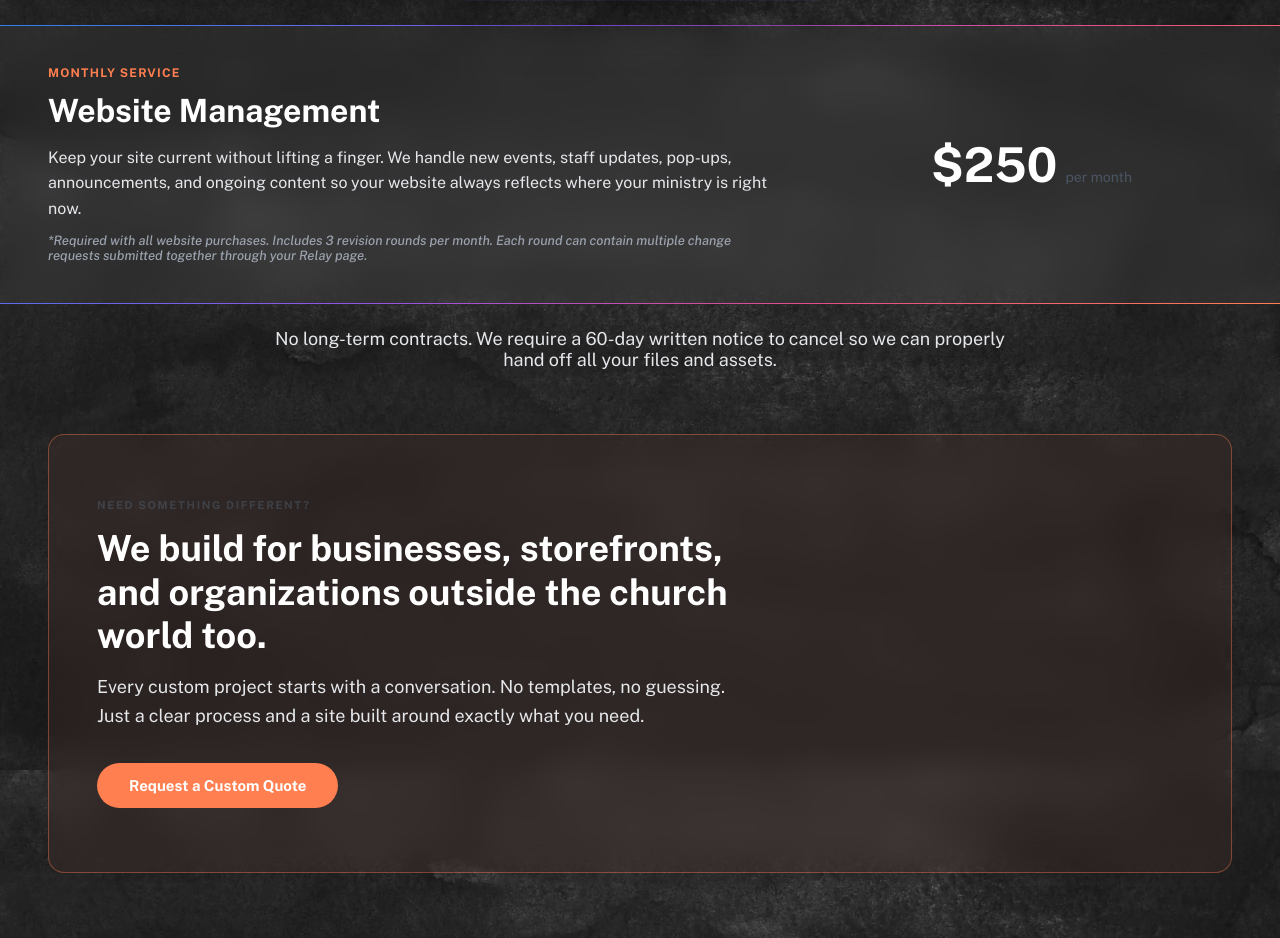
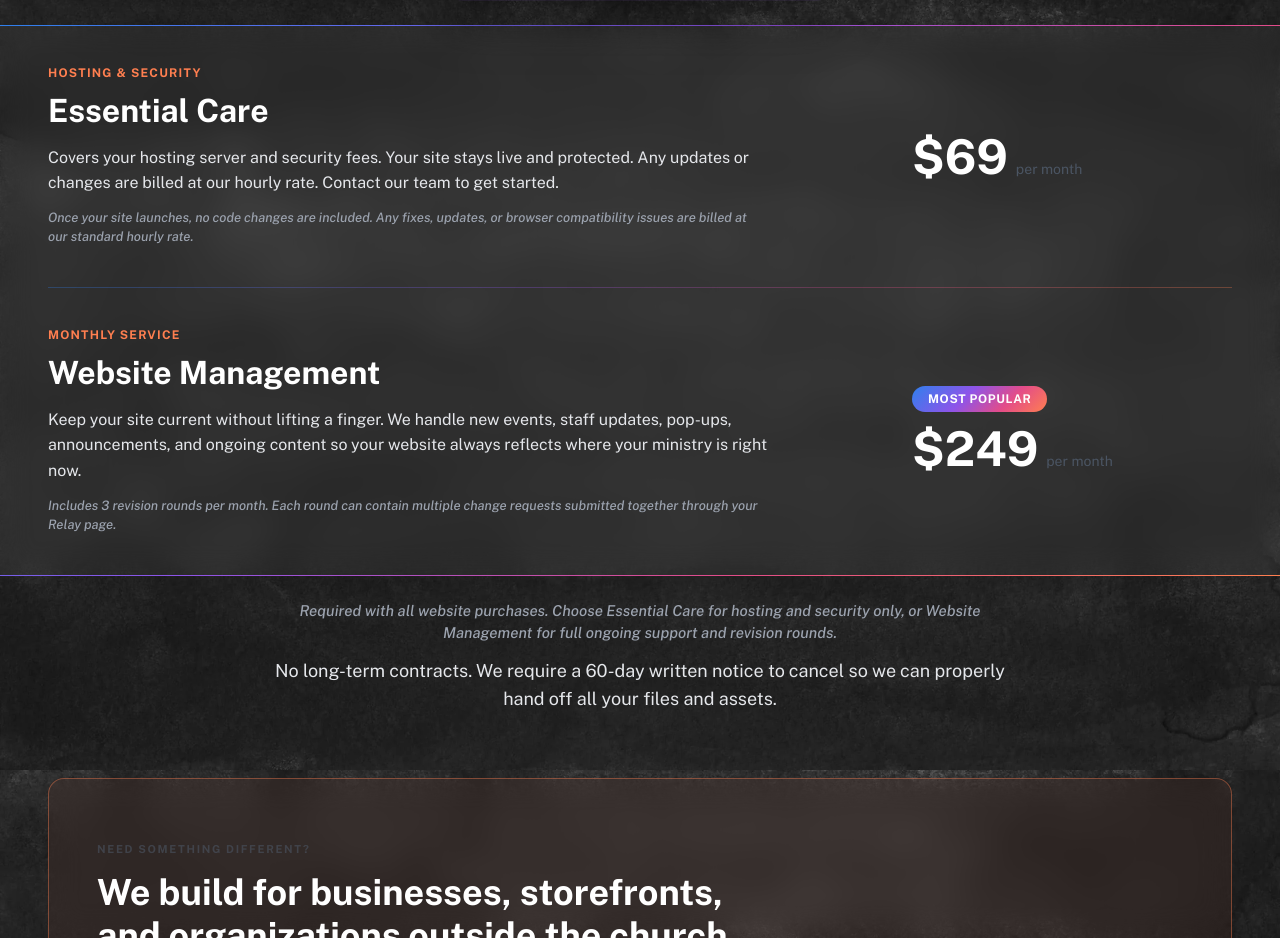
Before and after one commit to michaelwj092-beep/idc-website-2026, a website: page pages/plans/plans.html in a window 1280 px wide. Shown: the part 1044-1982 px from the top of the page. Drawn offline with nearby package versions, Linux system fonts and the light colour scheme.

Commit message:
Rebuild monthly management section with Essential Care and Website Management options, update pricing to

```diff
--- a/pages/plans/plans.html
+++ b/pages/plans/plans.html
@@ -1882,17 +1882,26 @@
       margin: 0 auto;
       display: flex;
       flex-direction: column;
-      gap: 32px;
     }
 
     @media (min-width: 960px) {
       .monthly-section {
         padding: 40px 48px;
       }
-      .monthly-inner {
+    }
+
+    .monthly-option {
+      display: flex;
+      flex-direction: column;
+      gap: 24px;
+    }
+
+    @media (min-width: 960px) {
+      .monthly-option {
         flex-direction: row;
         align-items: center;
         justify-content: space-between;
+        gap: 40px;
       }
     }
 
@@ -1934,19 +1943,43 @@
       font-weight: 400;
       font-size: 0.8125rem;
       font-style: italic;
+      line-height: 1.5;
       color: #9CA3AF;
     }
 
     .monthly-right {
       display: flex;
-      align-items: baseline;
+      flex-direction: column;
+      align-items: flex-start;
       gap: 8px;
     }
 
     @media (min-width: 960px) {
       .monthly-right {
         margin-right: 100px;
-      }
+        min-width: 220px;
+      }
+    }
+
+    .monthly-badge {
+      display: inline-block;
+      background: linear-gradient(135deg, #2F80ED 0%, #8E54E9 40%, #E34C89 70%, #FF7F50 100%);
+      color: #FFFFFF;
+      font-family: 'Public Sans', sans-serif;
+      font-weight: 700;
+      font-size: 0.75rem;
+      letter-spacing: 0.05em;
+      text-transform: uppercase;
+      padding: 6px 16px;
+      border-radius: 50px;
+      white-space: nowrap;
+      width: fit-content;
+    }
+
+    .monthly-price-wrap {
+      display: flex;
+      align-items: baseline;
+      gap: 8px;
     }
 
     .monthly-price {
@@ -1954,6 +1987,14 @@
       font-weight: 700;
       font-size: 3rem;
       color: #FFFFFF;
+    }
+
+    .monthly-divider {
+      width: 100%;
+      height: 1px;
+      background: linear-gradient(135deg, #2F80ED 0%, #8E54E9 40%, #E34C89 70%, #FF7F50 100%);
+      opacity: 0.3;
+      margin: 40px 0;
     }
 
     /* CUSTOM SECTION */
@@ -2259,9 +2300,18 @@
       font-family: 'Public Sans', sans-serif;
       font-weight: 400;
       font-size: 1.125rem;
+      line-height: 1.6;
       color: #E5E7EB;
       max-width: 800px;
       margin: 0 auto;
+    }
+
+    .no-contract-statement .required-note {
+      font-size: 0.9375rem;
+      color: #9CA3AF;
+      font-style: italic;
+      margin-bottom: 12px;
+      line-height: 1.5;
     }
 
 
@@ -2466,21 +2516,47 @@
   <!-- MONTHLY MANAGEMENT -->
   <section class="monthly-section">
     <div class="monthly-inner">
+      <!-- OPTION 1 - ESSENTIAL CARE -->
+      <div class="monthly-option">
+        <div class="monthly-left">
+          <span class="monthly-label">HOSTING &amp; SECURITY</span>
+          <h2 class="monthly-headline">Essential Care</h2>
+          <p class="monthly-body">Covers your hosting server and security fees. Your site stays live and protected. Any updates or changes are billed at our hourly rate. Contact our team to get started.</p>
+          <p class="monthly-note">Once your site launches, no code changes are included. Any fixes, updates, or browser compatibility issues are billed at our standard hourly rate.</p>
+        </div>
+        <div class="monthly-right">
+          <div class="monthly-price-wrap">
+            <span class="monthly-price">$69</span>
+            <span class="tier-period">per month</span>
+          </div>
+        </div>
+      </div>
+
+      <!-- GRADIENT DIVIDER -->
+      <div class="monthly-divider"></div>
+
+      <!-- OPTION 2 - WEBSITE MANAGEMENT -->
+      <div class="monthly-option">
         <div class="monthly-left">
           <span class="monthly-label">MONTHLY SERVICE</span>
           <h2 class="monthly-headline">Website Management</h2>
           <p class="monthly-body">Keep your site current without lifting a finger. We handle new events, staff updates, pop-ups, announcements, and ongoing content so your website always reflects where your ministry is right now.</p>
-        <p class="monthly-note">*Required with all website purchases. Includes 3 revision rounds per month. Each round can contain multiple change requests submitted together through your Relay page.</p>
+          <p class="monthly-note">Includes 3 revision rounds per month. Each round can contain multiple change requests submitted together through your Relay page.</p>
         </div>
         <div class="monthly-right">
-        <span class="monthly-price">$250</span>
+          <span class="monthly-badge">Most Popular</span>
+          <div class="monthly-price-wrap">
+            <span class="monthly-price">$249</span>
             <span class="tier-period">per month</span>
           </div>
         </div>
+      </div>
+    </div>
   </section>
 
   <!-- NO CONTRACT STATEMENT -->
   <section class="no-contract-statement">
+    <p class="required-note">Required with all website purchases. Choose Essential Care for hosting and security only, or Website Management for full ongoing support and revision rounds.</p>
     <p>No long-term contracts. We require a 60-day written notice to cancel so we can properly hand off all your files and assets.</p>
   </section>
 
```
Also changed, not shown: AI-AUDITS/management-section-audit.txt (added, +96 -0 lines). Lines whose indentation alone changed are shown as unchanged.
